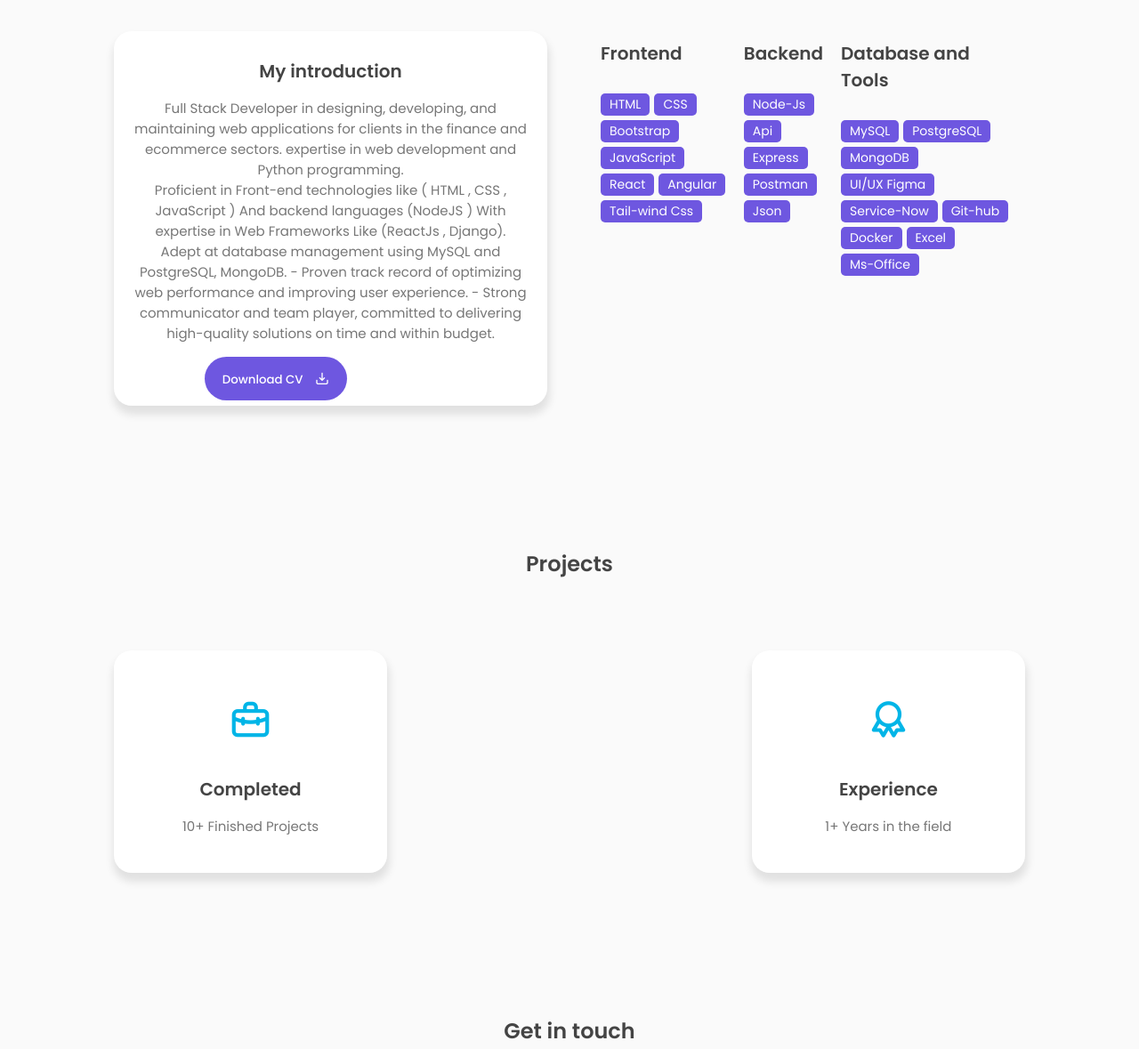
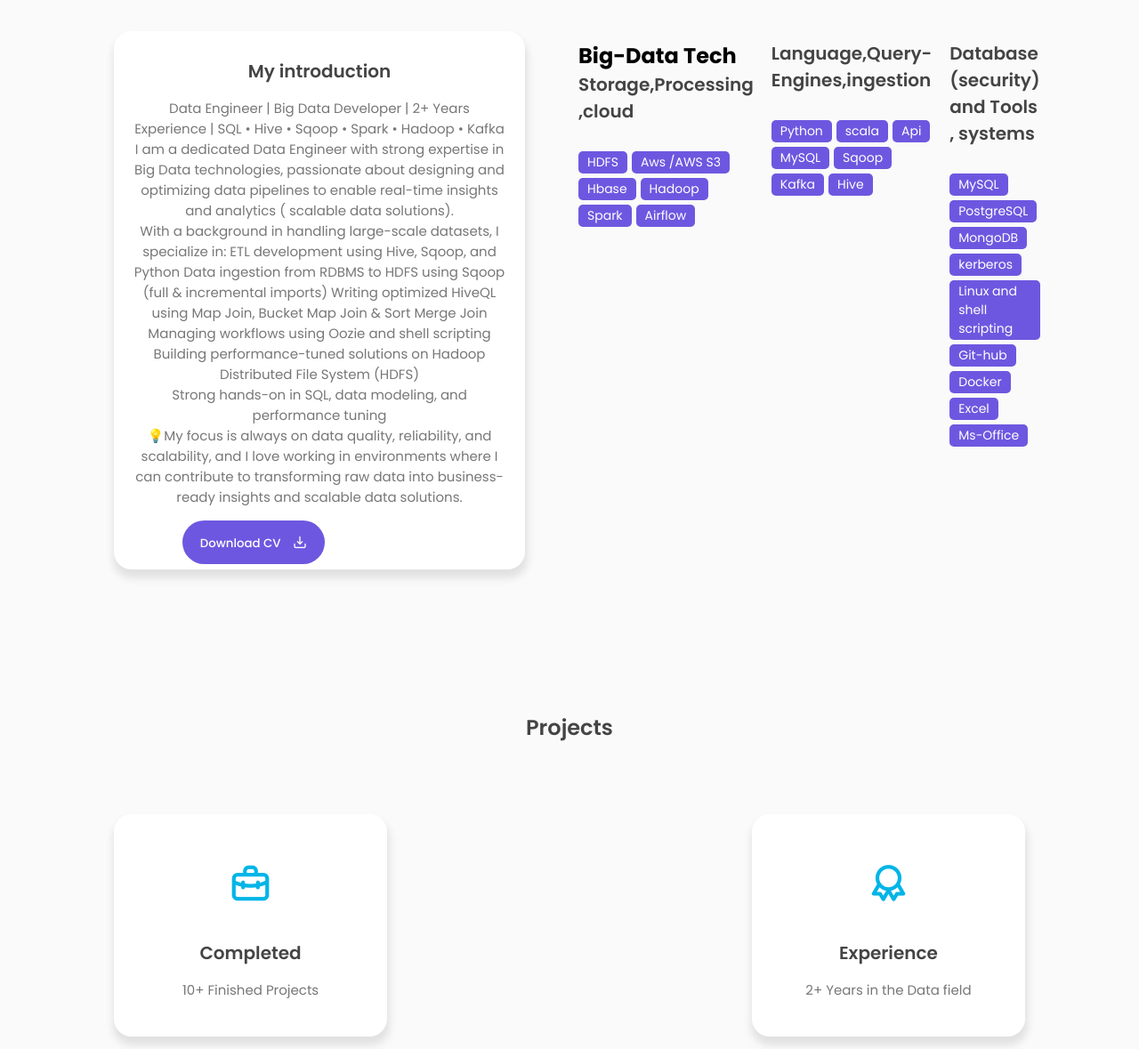
Before and after one commit to OmkarDeveloper1/My-Portfolio, a website: page index.html in a window 1280 px wide. Shown: the part 960-2139 px from the top of the page at 89% size. Drawn offline with nearby package versions, Linux system fonts and the light colour scheme.

Commit message:
new update in my portfolio
yess

```diff
--- a/index.html
+++ b/index.html
@@ -51,12 +51,7 @@
         </div>
         <div class="nav-button">
           <button class="btn">
-            <a
-              href="./assets/Omkar-Lahare-Resume.pdf"
-              style="text-decoration: none"
-            >
-              Download CV
-            </a>
+            <a href="#" style="text-decoration: none"> Download CV </a>
             <i class="uil uil-file-alt"></i>
           </button>
         </div>
@@ -74,22 +69,34 @@
               <span>Omkar Lahare</span>
             </div>
             <div class="featured-name">
-              <p>I'm <span class="typedText"> Full-Stack Developer</span></p>
+              <p>
+                I'm
+                <span class="typedText"
+                  >Data Engineer / Big-Data Developer</span
+                >
+              </p>
             </div>
             <div class="featured-text-info">
               <p>
-                Full-Stack developer with a passion for creating
-                visually stunning and
-                user friendly Smart websites and Apps.
+                I am a dedicated Data Engineer with strong expertise in Big Data
+                technologies, passionate about designing and optimizing data
+                pipelines to enable real-time insights and analytics (scalable
+                data solutions).
               </p>
             </div>
             <div class="featured-text-btn">
-              <button class="btn blue-btn"> <a href="https://Omkar.lahare@gmail.com" style="text-decoration: none;color: white;"> Hire Me</a></button>
+              <button class="btn blue-btn">
+                <a
+                  href="https://Omkar.lahare@gmail.com"
+                  style="text-decoration: none; color: white"
+                >
+                  Hire Me</a
+                >
+              </button>
               <button class="btn">
                 <a
                   href="https://github.com/OmkarDeveloper1"
-                  style="text-decoration: none; color: black;"
-
+                  style="text-decoration: none; color: black"
                   >Git-hub Profile</a
                 >
                 <i class="uil uil-file-alt"></i>
@@ -123,26 +130,32 @@
               <div class="about-info">
                 <h3>My introduction</h3>
                 <p>
-                  Full Stack Developer in designing, developing, and maintaining
-                  web applications for clients in the finance and ecommerce
-                  sectors. expertise in web development and Python programming.
+                  Data Engineer | Big Data Developer | 2+ Years Experience | SQL
+                  • Hive • Sqoop • Spark • Hadoop • Kafka
                   <br />
-                  Proficient in Front-end technologies like ( HTML , CSS ,
-                  JavaScript ) And backend languages (NodeJS ) With expertise in
-                  Web Frameworks Like (ReactJs , Django).
+                  I am a dedicated Data Engineer with strong expertise in Big
+                  Data technologies, passionate about designing and optimizing
+                  data pipelines to enable real-time insights and analytics (
+                  scalable data solutions).
                   <br />
-                  Adept at database management using MySQL and PostgreSQL,
-                  MongoDB. - Proven track record of optimizing web performance
-                  and improving user experience. - Strong communicator and team
-                  player, committed to delivering high-quality solutions on time
-                  and within budget.
+                  With a background in handling large-scale datasets, I
+                  specialize in: ETL development using Hive, Sqoop, and Python
+                  Data ingestion from RDBMS to HDFS using Sqoop (full &
+                  incremental imports) Writing optimized HiveQL using Map Join,
+                  Bucket Map Join & Sort Merge Join Managing workflows using
+                  Oozie and shell scripting Building performance-tuned solutions
+                  on Hadoop Distributed File System (HDFS)
+                  <br />
+                  Strong hands-on in SQL, data modeling, and performance tuning
+                  <br />
+                  💡My focus is always on data quality, reliability, and
+                  scalability, and I love working in environments where I can
+                  contribute to transforming raw data into business-ready
+                  insights and scalable data solutions.
                 </p>
                 <div class="about-btn">
                   <button class="btn">
-                    <a
-                      href="assets/Omkar-Lahare-Resume.pdf"
-                      style="text-decoration: none ; color: white;"
-                    >
+                    <a href="#" style="text-decoration: none; color: white">
                       Download CV
                     </a>
                     <i class="uil uil-import"></i>
@@ -153,40 +166,42 @@
             <div class="col">
               <div class="skills-box">
                 <div class="skills-header">
-                  <h3>Frontend</h3>
+                  <h2>Big-Data Tech</h2>
+                  <h3>Storage,Processing ,cloud</h3>
                 </div>
                 <div class="skills-list">
-                  <span>HTML</span>
-                  <span>CSS</span>
-                  <span>Bootstrap</span>
-                  <span>JavaScript</span>
-                  <span>React</span>
-                  <span>Angular</span>
-                  <span>Tail-wind Css</span>
+                  <span>HDFS</span>
+                  <span>Aws /AWS S3</span>
+                  <span>Hbase</span>
+                  <span>Hadoop</span>
+                  <span>Spark</span>
+                  <span>Airflow</span>
                 </div>
               </div>
               <div class="skills-box">
                 <div class="skills-header">
-                  <h3>Backend</h3>
+                  <h3>Language,Query-Engines,ingestion</h3>
                 </div>
                 <div class="skills-list">
-                  <span>Node-Js</span>
+                  <span>Python</span>
+                  <span>scala</span>
                   <span>Api</span>
-                  <span>Express</span>
-                  <span>Postman</span>
-                  <span>Json</span>
+                  <span>MySQL</span>
+                  <span>Sqoop</span>
+                  <span>Kafka</span>
+                  <span>Hive</span>
                 </div>
               </div>
               <div class="skills-box">
                 <div class="skills-header">
-                  <h3>Database and Tools</h3>
+                  <h3>Database (security) and Tools , systems</h3>
                 </div>
                 <div class="skills-list">
                   <span>MySQL</span>
                   <span>PostgreSQL</span>
                   <span>MongoDB</span>
-                  <span>UI/UX Figma</span>
-                  <span>Service-Now</span>
+                  <span>kerberos</span>
+                  <span>Linux and shell scripting</span>
                   <span>Git-hub</span>
                   <span>Docker</span>
                   <span>Excel</span>
@@ -213,7 +228,7 @@
             <div class="project-box">
               <i class="uil uil-award"></i>
               <h3>Experience</h3>
-              <label>1+ Years in the field</label>
+              <label>2+ Years in the Data field</label>
             </div>
           </div>
         </section>
@@ -233,7 +248,9 @@
                   <i class="uil uil-envelope"></i> Email:
                   Omkar.lahare106@gmail.com
                 </p>
-                <p><i class="uil uil-phone"></i> Tel: +91 9307512181</p>
+                <p>
+                  <i class="uil uil-phone"></i> Tel: +91 9307512181/9405104935
+                </p>
               </div>
             </div>
             <div class="col">
--- a/main.js
+++ b/main.js
@@ -30,7 +30,7 @@ function headerShadow() {
 
 /* ----- TYPING EFFECT ----- */
 var typingEffect = new Typed(".typedText", {
-  strings: ["Full-Stack Developer", "UI/UX Designer" , "Software Engineer"],
+  strings: ["Data Engineer", "Big-Data engineer " , "Data Analyst"],
   loop: true,
   typeSpeed: 80,
   backSpeed: 80,
```
